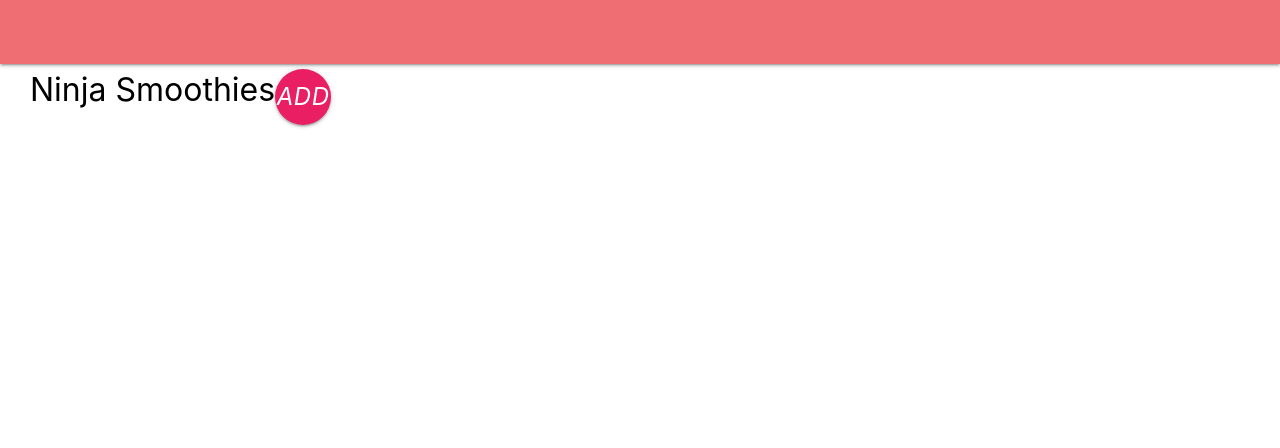
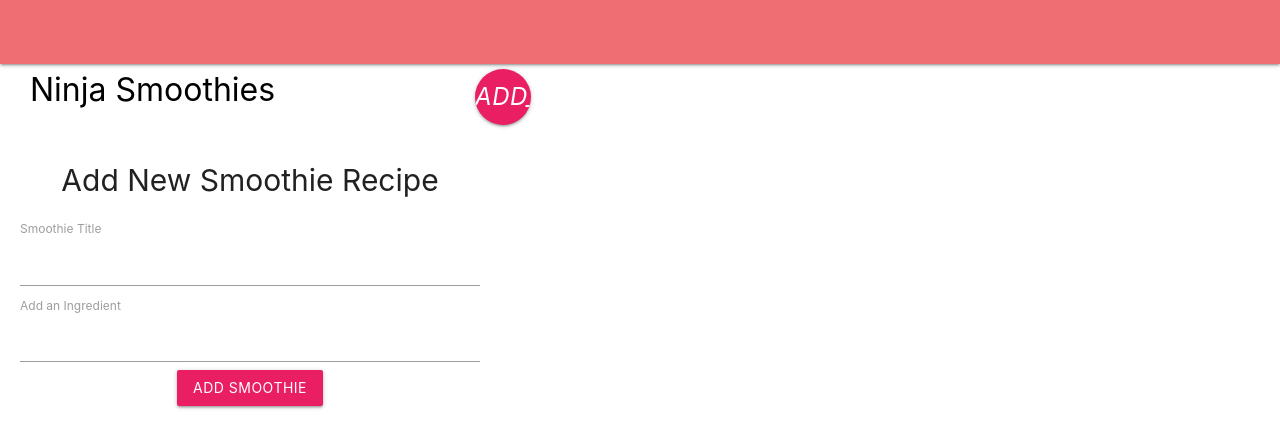
Before and after one commit to Shimpali/vue-firebase-crud, a Vue app: page /#/add-smoothie in a window 1280 px wide. Shown: the top 448 px of the page. Built offline with nearby package versions, Linux system fonts and the light colour scheme.

Commit message:
AddSmoothie Component created

```diff
--- /dev/null
+++ b/src/components/AddSmoothie.vue
@@ -0,0 +1,63 @@
+<template>
+  <div class="add-smoothie">
+	<h2 class="center-align">Add New Smoothie Recipe</h2>
+	<form @submit.prevent="addSmoothie">
+	<div class="field title">
+	<label for="title">Smoothie Title</label>
+	<input type="text" name="title" v-model=title>
+	</div>
+	<div class="field add-ingredient">
+	<label for="title">Add an Ingredient</label>
+	<input type="text" name="add-ingredient" @keydown.tab.prevent="addIngredient" v-model="another">
+	</div>
+	<div class="field center-align">
+	<p v-if="feedback" class="red-text">{{feedback}}</p>
+	<button class="btn pink" >Add Smoothie</button>
+	</div>
+	</form>
+	</div>
+</template>
+
+<script>
+export default {
+	name: 'AddSmoothie',
+	data() {
+		return {
+			title: null,
+			another: null,
+			ingredients: [],
+			feedback:null
+		};
+	},
+	methods: {
+		addSmoothie(){
+			console.log(this.title, this.ingredients);
+		},
+		addIngredient(){
+			if(this.another){
+				this.ingredients.push(this.another);
+				console.log(this.ingredients);
+				this.another = null;
+				this.feedback = null;
+			}else{
+				this.feedback = 'Please enter an ingredient!';
+			}
+		}
+	}
+};
+</script>
+
+<style>
+.add-smoothie{
+	margin-top: 60px;
+	padding: 20px;
+	max-width: 500px;
+}
+.add-smoothie h2{
+	font-size: 2em;
+	margin: 20px auto;
+}
+.add-ingredient .field{
+	margin: 20px auto;
+}
+</style>
--- a/src/components/Index.vue
+++ b/src/components/Index.vue
@@ -26,8 +26,13 @@
   },
   methods: {
     deleteSmoothie(id) {
-      this.smoothies = this.smoothies.filter(smoothie => {
+    //  console.log(id);
+      //delete doc from firestore
+      db.collection('smoothies').doc(id).delete()
+      .then(() => {
+         this.smoothies = this.smoothies.filter(smoothie => {
         return smoothie.id != id;
+      });
       });
     }
   },
--- a/src/components/Navbar.vue
+++ b/src/components/Navbar.vue
@@ -2,12 +2,12 @@
 <div >
     <nav class="nav-wrapper navbar">
        <div class="nav-content">
-    <router-link to="">
+    <router-link :to="{name: 'Index'}">
       <span class="nav-title">Ninja Smoothies</span>
     </router-link>
-    <a href="" class="btn-floating btn-large waves-effect waves-light pink">
-       <router-link to="">
-      <i class="material-icon">add</i>
+    <a href="" class="btn-floating btn-large waves-effect waves-light pink add-button">
+       <router-link :to="{name: 'AddSmoothie'}">
+      <i class="material-icon">add_to_photos</i>
     </router-link>
     </a>
 
@@ -29,4 +29,7 @@
 .nav-title {
   color: black;
 }
+.add-button{
+  margin-left: 200px;
+}
 </style>
--- a/src/router/index.js
+++ b/src/router/index.js
@@ -1,8 +1,9 @@
-import Vue from 'vue'
-import Router from 'vue-router'
+import Vue from 'vue';
+import Router from 'vue-router';
 import Index from '@/components/Index';
+import AddSmoothie from '@/components/AddSmoothie';
 
-Vue.use(Router)
+Vue.use(Router);
 
 export default new Router({
 	routes: [
@@ -10,6 +11,11 @@
 			path: '/',
 			name: 'Index',
 			component: Index
+		},
+		{
+			path: '/add-smoothie',
+			name: 'AddSmoothie',
+			component: AddSmoothie
 		}
 	]
-})
+});
```
Lines whose indentation alone changed are shown as unchanged.
